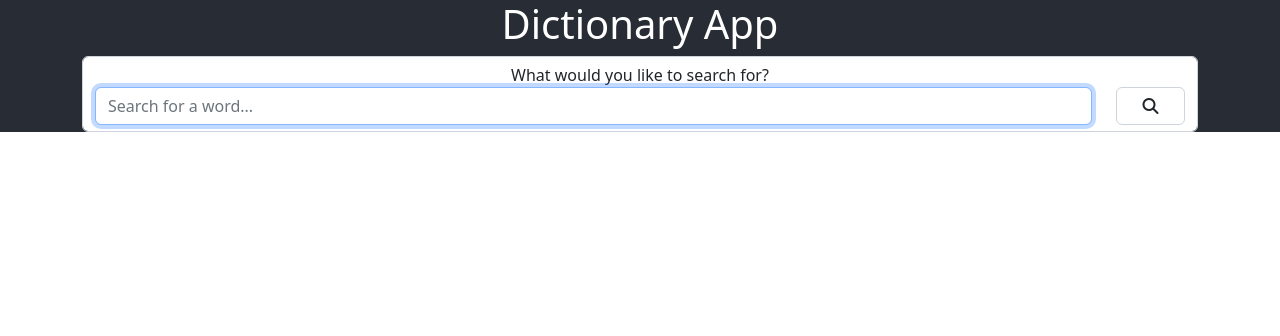
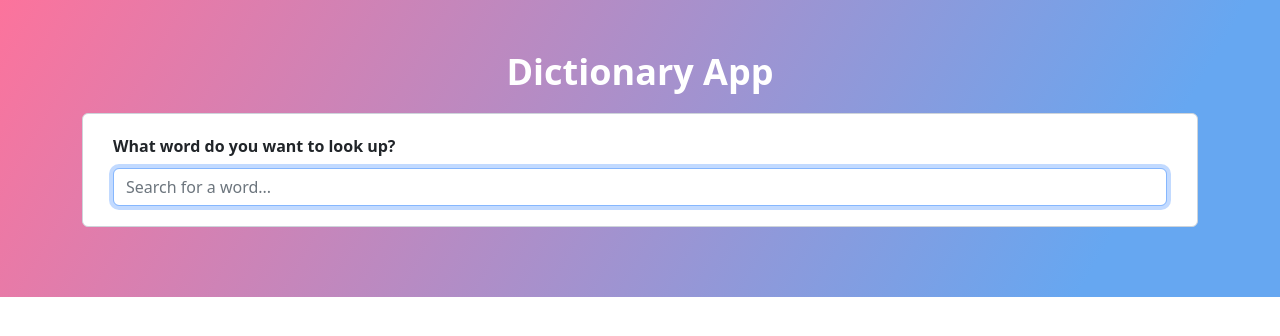
Before and after one commit to tohhuishan/shecodes-react-dictionary-application, a React (Create React App) app: page / in a window 1280 px wide. Shown: the top 336 px of the page. Built offline with nearby package versions, Linux system fonts and the light colour scheme.

Commit message:
Edited overall styling of app

```diff
--- a/public/index.html
+++ b/public/index.html
@@ -11,10 +11,7 @@
     />
     <link rel="apple-touch-icon" href="%PUBLIC_URL%/logo192.png" />
     <link rel="manifest" href="%PUBLIC_URL%/manifest.json" />
-    <script
-      src="https://kit.fontawesome.com/12e4371b18.js"
-      crossorigin="anonymous"
-    ></script>
+
     <title>Dictionary React App</title>
   </head>
   <body>
--- a/src/Antonyms.js
+++ b/src/Antonyms.js
@@ -4,10 +4,12 @@ export default function Synonyms(props) {
   if (props.antonyms) {
     return (
       <div className="Antonyms">
-        <p>antonyms:</p>
-        {props.antonyms.map((antonym, index) => {
-          return <span key={index}>{antonym} </span>;
-        })}
+        <h3 className="sub-header">antonyms</h3>
+        <p className="antonyms">
+          {props.antonyms.map((antonym, index) => {
+            return <span key={index}>{antonym} </span>;
+          })}
+        </p>
       </div>
     );
   } else {
--- a/src/App.css
+++ b/src/App.css
@@ -1,5 +1,16 @@
 .App {
-  background: #282c34;
+  background: linear-gradient(
+    120deg,
+    rgb(252, 115, 156) 0%,
+    rgb(102, 167, 241) 86%
+  );
+  padding: 50px;
+}
+
+.App h1 {
   color: white;
+  font-size: 36px;
+  font-weight: bold;
+  margin-bottom: 20px;
   text-align: center;
 }
--- a/src/App.js
+++ b/src/App.js
@@ -8,7 +8,7 @@ export default function App() {
       <div className="App-header">
         <h1>Dictionary App</h1>
         <div className="container">
-          <Search />
+          <Search defaultWord="dictionary" />
         </div>
       </div>
     </div>
--- /dev/null
+++ b/src/Meanings.css
@@ -0,0 +1,56 @@
+.Meanings section {
+  background: #fff;
+  border-radius: 6px;
+  margin: 20px auto;
+  padding: 20px 30px;
+}
+
+.Meanings .word {
+  color: #000;
+  font-size: 40px;
+  font-weight: bolder;
+}
+
+.Meanings .phonetic {
+  font-size: 20px;
+  opacity: 0.6;
+}
+
+.Meanings h3 {
+  font-weight: 600;
+}
+
+.Meanings h3.part-of-speech {
+  font-size: 20px;
+}
+
+.Meanings h3.sub-header {
+  font-size: 18px;
+}
+
+.Meanings .definition,
+.Meanings .example,
+.Meanings .synonyms,
+.Meanings .antonyms {
+  font-size: 16px;
+  margin-left: 10px;
+}
+
+.Meanings .definition,
+.Meanings .example {
+  margin-bottom: 0;
+}
+
+.Meanings .Synonyms,
+.Meanings .Antonyms {
+  margin-top: 20px;
+}
+
+.Meanings .synonyms,
+.Meanings .antonyms {
+  margin-bottom: 0;
+}
+
+.Meanings span {
+  margin-right: 14px;
+}
--- a/src/Meanings.js
+++ b/src/Meanings.js
@@ -1,4 +1,5 @@
 import React from "react";
+import "./Meanings.css";
 import Synonyms from "./Synonyms";
 import Antonyms from "./Antonyms";
 
@@ -6,22 +7,24 @@ export default function Meanings(props) {
   if (props.results) {
     return (
       <div className="Meanings">
-        <h2>{props.results.word}</h2>
-        <h3>{props.results.phonetic}</h3>
+        <section>
+          <h2 className="word">{props.results.word}</h2>
+          <h4 className="phonetic">{props.results.phonetic}</h4>
+        </section>
+
         {props.results.meanings.map((meaning, index) => {
           return (
             <div className="Meaning" key={index}>
-              <p>{meaning.partOfSpeech}</p>
+              <section>
+                <h3 className="part-of-speech">{meaning.partOfSpeech}</h3>
+                <p className="definition">{meaning.definition}</p>
+                <p className="example">
+                  <em>{meaning.example}</em>
+                </p>
 
-              <p>definition:</p>
-              <p>{meaning.definition}</p>
-
-              <p>example:</p>
-              <p>{meaning.example}</p>
-
-              <Synonyms synonyms={meaning.synonyms} />
-
-              <Antonyms antonyms={meaning.antonyms} />
+                <Synonyms synonyms={meaning.synonyms} />
+                <Antonyms antonyms={meaning.antonyms} />
+              </section>
             </div>
           );
         })}
--- /dev/null
+++ b/src/Search.css
@@ -0,0 +1,20 @@
+.Search .search-engine form {
+  background: #fff;
+  margin: 20px auto;
+  padding: 20px 30px;
+}
+
+.Search .search-engine form label {
+  font-size: 16px;
+  font-weight: 600;
+  margin-bottom: 10px;
+}
+
+.Search .search-engine form button {
+  background: none;
+  border: none;
+  height: 16px;
+  width: 16px;
+  position: relative;
+  right: 10px;
+}
--- a/src/Search.js
+++ b/src/Search.js
@@ -1,5 +1,6 @@
 import React, { useState } from "react";
 import axios from "axios";
+import "./Search.css";
 import Meanings from "./Meanings";
 
 export default function Search() {
@@ -7,7 +8,6 @@ export default function Search() {
   let [results, setResults] = useState(null);
 
   function handleResponse(response) {
-    console.log(response.data);
     setResults({
       word: response.data.word,
       phonetic: response.data.phonetic,
@@ -29,10 +29,9 @@ export default function Search() {
 
   return (
     <div className="Search">
+      <div className="search-engine">
         <form className="form-control" onSubmit={handleSearch}>
-        <label>What would you like to search for?</label>
-        <div className="row">
-          <div className="col-11">
+          <label>What word do you want to look up?</label>
           <input
             type="search"
             className="form-control w-100"
@@ -40,15 +39,8 @@ export default function Search() {
             autoFocus="on"
             onChange={handleInputChange}
           />
+        </form>
       </div>
-
-          <div className="col-1">
-            <button className="form-control" type="submit">
-              <i className="fa-solid fa-magnifying-glass search-icon"></i>
-            </button>
-          </div>
-        </div>
-      </form>
 
       <Meanings results={results} />
     </div>
--- a/src/Synonyms.js
+++ b/src/Synonyms.js
@@ -4,10 +4,12 @@ export default function Synonyms(props) {
   if (props.synonyms) {
     return (
       <div className="Synonyms">
-        <p>synonyms:</p>
-        {props.synonyms.map((synonym, index) => {
-          return <span key={index}>{synonym} </span>;
-        })}
+        <h3 className="sub-header">synonyms</h3>
+        <p className="synonyms">
+          {props.synonyms.map((synonym, index) => {
+            return <span key={index}>{synonym} </span>;
+          })}
+        </p>
       </div>
     );
   } else {
```
Lines whose indentation alone changed are shown as unchanged.
